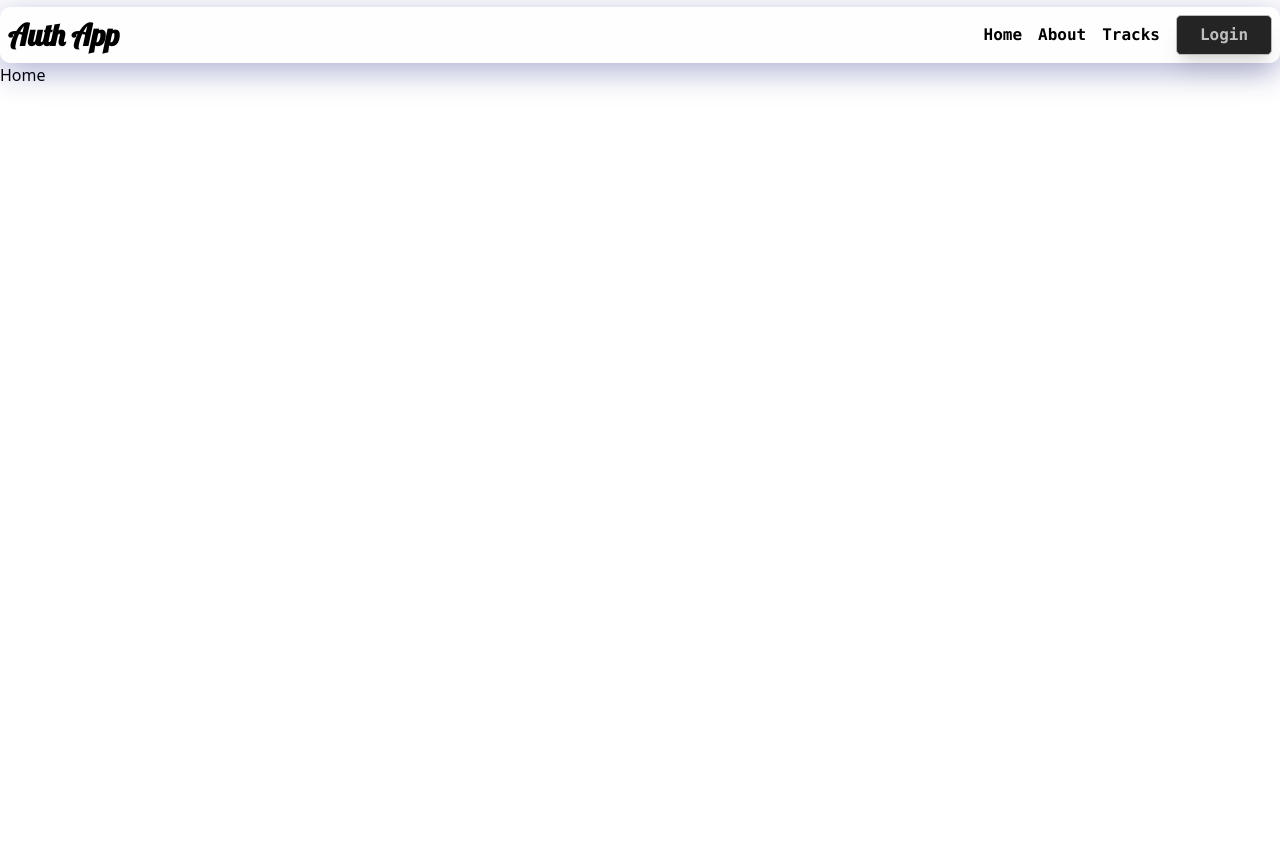
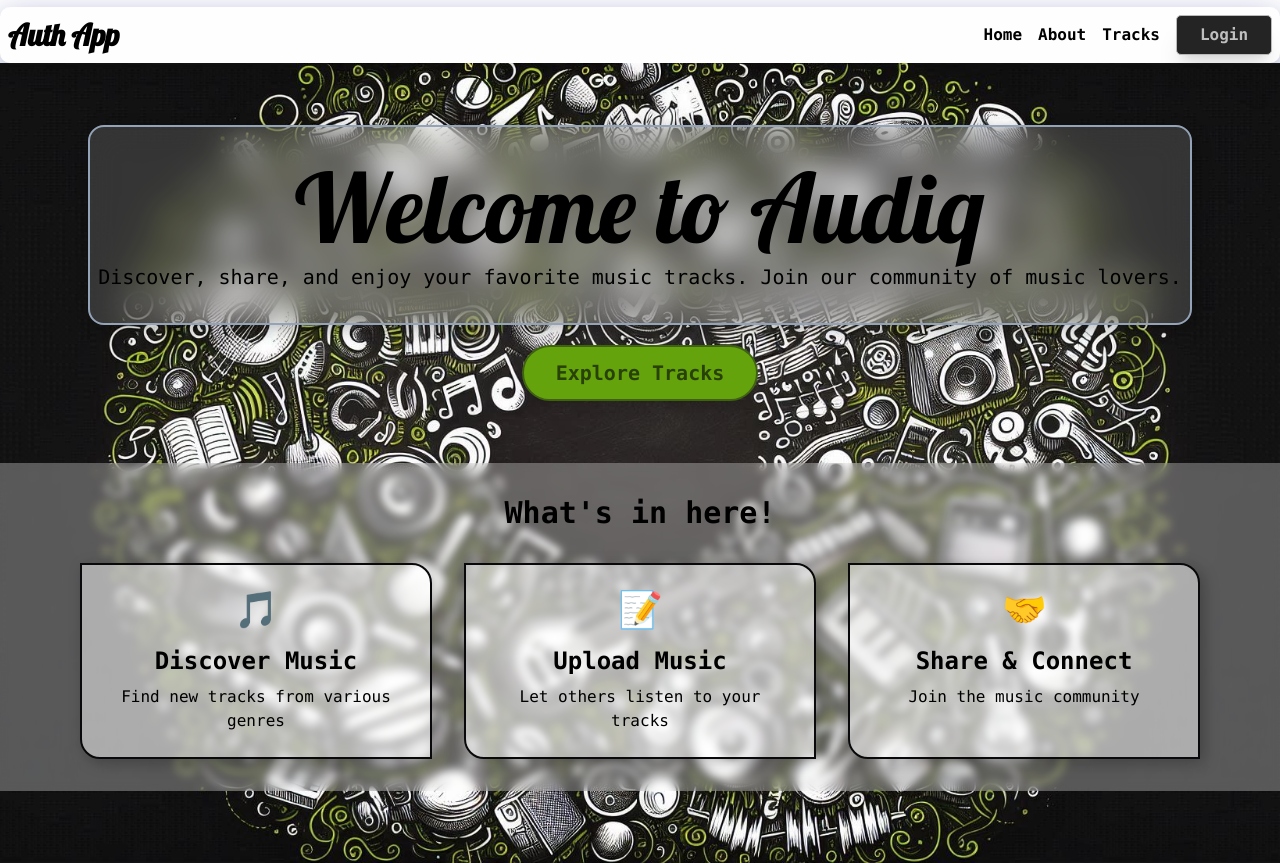
Before and after one commit to NillohitBiswas/MERN_AUTH, a React (Vite) app in the folder client/: page / in a window 1280 px wide. Before the commit the page ends 800 px from the top, so only its background shows below. Built offline with nearby package versions, Linux system fonts and the light colour scheme; no server answers.

Commit message:
Complete home page

```diff
--- /dev/null
+++ b/client/src/components/FeaturedSection.jsx
@@ -0,0 +1,40 @@
+import React from 'react';
+
+export default function FeaturedSection() {
+  const features = [
+    {
+      title: "Discover Music",
+      description: "Find new tracks from various genres",
+      icon: "🎵"
+    },
+    {
+      title: "Upload Music",
+      description: "Let others listen to your tracks",
+      icon: "📝"
+    },
+    {
+      title: "Share & Connect",
+      description: "Join the music community",
+      icon: "🤝"
+    }
+  ];
+
+  return (
+    <div className="py-8 bg-white/30 backdrop-blur-sm">
+      <div className="max-w-6xl mx-auto px-4">
+        <h2 className="text-3xl font-mono font-bold text-center mb-8">
+          What's in here!
+        </h2>
+        <div className="grid grid-cols-1 md:grid-cols-3 gap-8">
+          {features.map((feature, index) => (
+            <div key={index} className="text-center bg-white/50 p-6 rounded-[0px_20px_0px_20px] border-2 border-zinc-950 shadow-[4px_4px_15px_rgba(0,0,0,0.25)]">
+              <div className="text-4xl mb-4">{feature.icon}</div>
+              <h3 className="text-2xl  text-black font-mono font-semibold mb-2">{feature.title}</h3>
+              <p className="text-black font-mono">{feature.description}</p>
+            </div>
+          ))}
+        </div>
+      </div>
+    </div>
+  );
+}
--- /dev/null
+++ b/client/src/components/Hero.jsx
@@ -0,0 +1,24 @@
+import React from 'react';
+import { useNavigate } from 'react-router-dom';
+
+export default function Hero() {
+  const navigate = useNavigate();
+
+  return (
+    <div className="flex flex-col items-center justify-center min-h-[50vh] text-center px-4  ">
+      <div className="px-2 mb-3 rounded-2xl border-2 border-slate-400 shadow-[4px_4px_15px_rgba(0,0,0,0.25)]  bg-white/15 backdrop-blur-lg  ">
+         <h1 className="text-8xl font-authappfont text-black font-thin -mb-1 mt-8 ">
+            Welcome to Audiq
+         </h1>
+         <p className="text-xl text-black font-mono  mt-3 mb-8">
+            Discover, share, and enjoy your favorite music tracks. Join our community of music lovers.
+         </p>
+       </div>
+      <button
+       onClick={() => navigate('/Tracks')}
+       className="bg-lime-600 mt-2 text-xl text-black/60 font-bold font-mono border-2 border-lime-800  transition-[800ms] shadow-lg hover:shadow-lime-300 hover:text-black active:transition-[800ms] py-3 px-8 rounded-full">
+        Explore Tracks
+      </button>
+    </div>
+  );
+}
--- a/client/src/pages/Home.jsx
+++ b/client/src/pages/Home.jsx
@@ -1,7 +1,26 @@
 import React from 'react'
+
+import homeimage from '../assets/homeimage.jpeg'
+import Hero from '../components/Hero';
+import FeaturedSection from '../components/FeaturedSection';
 
 export default function Home() {
   return (
-    <div>Home</div>
-  )
+    <div className="relative min-h-screen">
+      <div className="absolute inset-0 z-0">
+      <img
+        src={homeimage}
+        alt="Music Background"
+        layout="fill"
+        quality={100}
+        className="w-full h-full object-cover opacity-100"
+      />
+      </div>
+
+      <div className="relative z-10">
+        <Hero />
+        <FeaturedSection />
+      </div>
+    </div>
+  );
 }
```
Also changed, not shown: client/src/assets/homeimage.jpeg (added).
